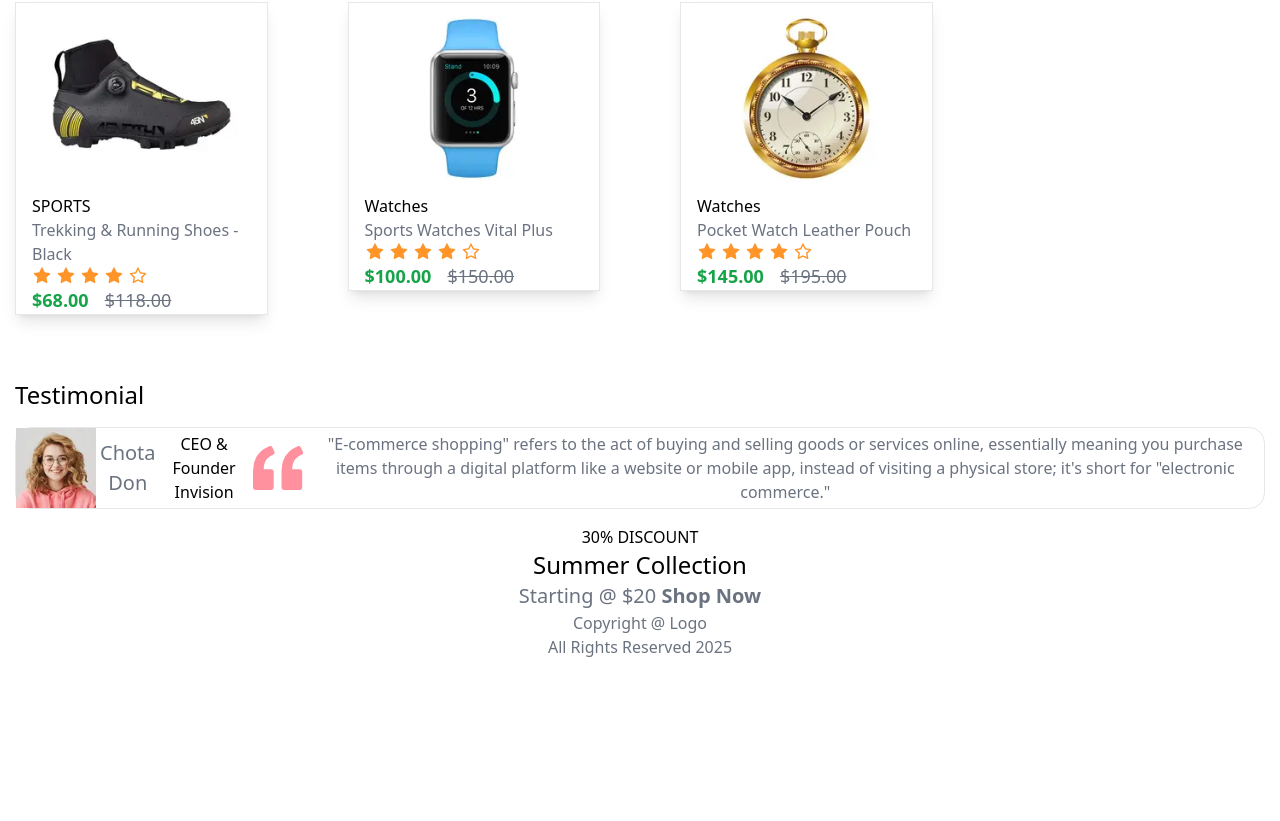
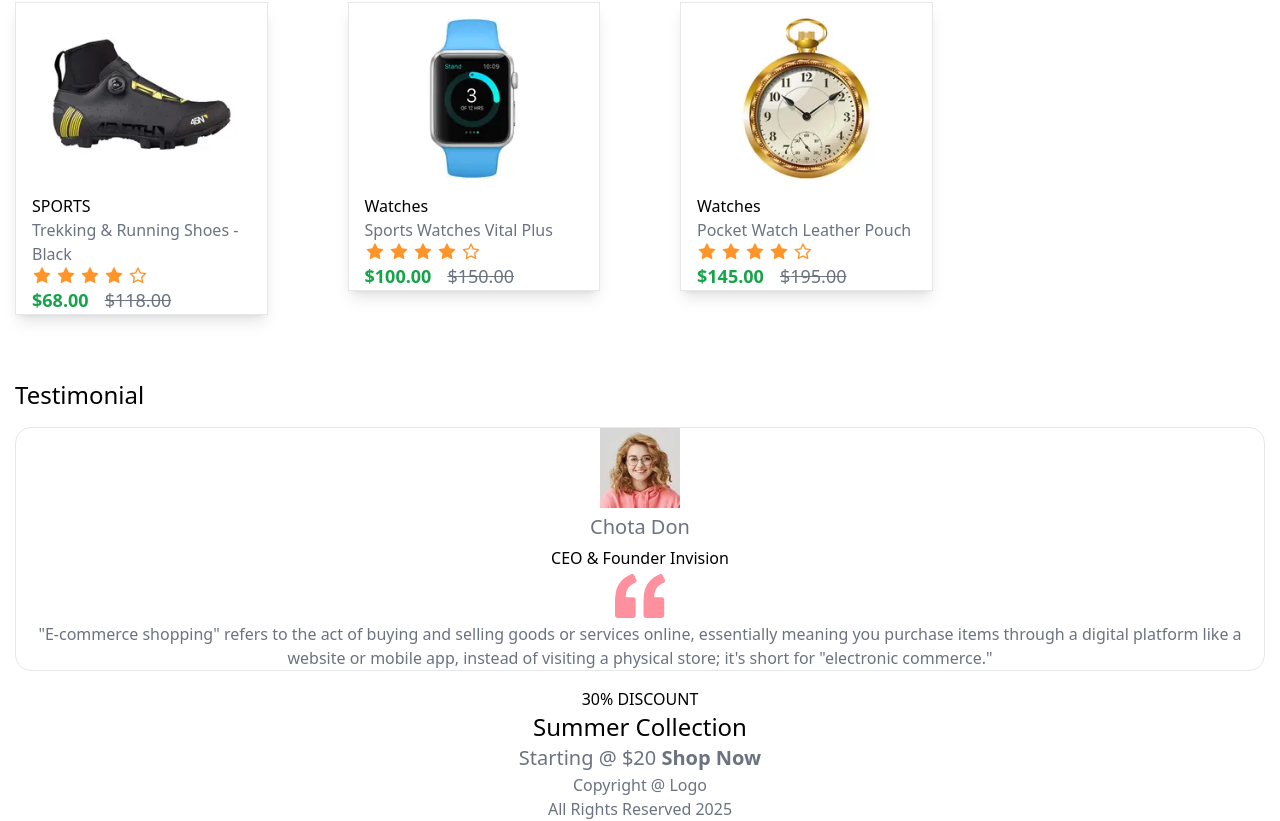
Before and after one commit to adilraees786/New-Next-JS-Project, a Next.js app: page / in a window 1280 px wide. Shown: the part 1228-2049 px from the top of the page. Before the commit the page ends 1887 px from the top, so only its background shows below. Built offline with nearby package versions, Linux system fonts and the light colour scheme.

Commit message:
set layout code

```diff
--- a/src/app/layout.js
+++ b/src/app/layout.js
@@ -1,9 +1,51 @@
+// import { Geist, Geist_Mono } from "next/font/google";
+// import "./globals.css";
+// import Headertop from "@/Components/Headertop";
+// import Headermain from "@/Components/Headermain";
+// import Navbar from "@/Components/Navbar";
+
+// import "slick-carousel/slick/slick.css";
+// import "slick-carousel/slick/slick-theme.css";
+// import Footer from "@/Components/Footer";
+
+// const geistSans = Geist({
+//   variable: "--font-geist-sans",
+//   subsets: ["latin"],
+// });
+
+// const geistMono = Geist_Mono({
+//   variable: "--font-geist-mono",
+//   subsets: ["latin"],
+// });
+
+// export const metadata = {
+//   title: "Shopping Website",
+//   description: "Generated by create next app",
+// };
+
+// export default function RootLayout({ children }) {
+//   return (
+//     <html lang="en">
+//       <body
+//         className={`${geistSans.variable} ${geistMono.variable} antialiased`}>
+
+//          <Headertop/>
+//          <Headermain/>
+//          <Navbar/>
+//         {children}
+//         <Footer/>
+
+//       </body>
+//     </html>
+//   );
+// }
+
+
 import { Geist, Geist_Mono } from "next/font/google";
 import "./globals.css";
 import Headertop from "@/Components/Headertop";
 import Headermain from "@/Components/Headermain";
 import Navbar from "@/Components/Navbar";
-
 import "slick-carousel/slick/slick.css";
 import "slick-carousel/slick/slick-theme.css";
 import Footer from "@/Components/Footer";
@@ -26,14 +68,14 @@
 export default function RootLayout({ children }) {
   return (
     <html lang="en">
-      <body
-        className={`${geistSans.variable} ${geistMono.variable} antialiased`}>
-        <div>
-         <Headertop/>
-         <Headermain/>
-         <Navbar/>
-        {children}
-        <Footer/>
+      <body className={`${geistSans.variable} ${geistMono.variable} antialiased`}>
+        {/* Add a parent div to wrap all components */}
+        <div className="flex flex-col min-h-screen">
+          <Headertop />
+          <Headermain />
+          <Navbar />
+          <main className="flex-grow">{children}</main>
+          <Footer />
         </div>
       </body>
     </html>
```
